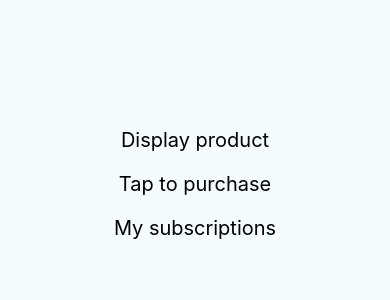
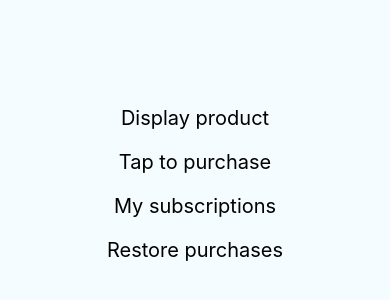
Before and after one commit to Purchasely/Purchasely-ReactNative, a React Native app in the folder example/: screen / in a window 390 px wide. Shown: the part 238-538 px from the top of the page. Built offline with nearby package versions, Linux system fonts and the light colour scheme; what react-native-purchasely would draw is missing.

Commit message:
fix: initial
This version supports the synchronous anonymousId getter and starts to 1.0.0 version

```diff
--- a/example/App.js
+++ b/example/App.js
@@ -23,9 +23,8 @@ Purchasely.startWithAPIKey(
 Purchasely.setLogLevel(Purchasely.logLevelDebug);
 Purchasely.setAppUserId('DEMO_USER');
 Purchasely.isReadyToPurchase(true);
-Purchasely.getAnonymousUserId((anonymousUserId) => {
-  console.log('Anonymous User Id is ' + anonymousUserId);
-});
+
+console.log('Anonymous userId: ' + Purchasely.getAnonymousUserId());
 
 Purchasely.productWithIdentifier(
   'PURCHASELY_PLUS',
@@ -74,28 +73,6 @@ Purchasely.userSubscriptions(
   }
 );
 
-console.log(' ==> Restorations');
-Purchasely.restoreAllProducts(
-  (errorMsg) => {
-    console.log('Restoration error');
-    console.error(errorMsg);
-  },
-  (restored) => {
-    console.log(' ==> Restored');
-  }
-);
-
-Purchasely.handle(
-  'ply://products/PURCHASELY_PLUS/default',
-  (errorMsg) => {
-    console.log('Deeplink error');
-    console.error(errorMsg);
-  },
-  (handled) => {
-    console.log(' ==> Deeplink handled');
-  }
-);
-
 class App extends Component {
   _onPressProduct() {
     Purchasely.presentProductWithIdentifier(
@@ -126,6 +103,18 @@ class App extends Component {
     Purchasely.presentSubscriptions();
   }
 
+  _onPressRestore() {
+    Purchasely.restoreAllProducts(
+      (errorMsg) => {
+        console.log('Restoration error');
+        console.error(errorMsg);
+      },
+      (restored) => {
+        console.log(' ==> Restored');
+      }
+    );
+  }
+
   render() {
     return (
       <View style={styles.container}>
@@ -137,6 +126,9 @@ class App extends Component {
         </TouchableHighlight>
         <TouchableHighlight onPress={this._onPressSubscriptions}>
           <Text style={styles.text}>My subscriptions</Text>
+        </TouchableHighlight>
+        <TouchableHighlight onPress={this._onPressRestore}>
+          <Text style={styles.text}>Restore purchases</Text>
         </TouchableHighlight>
       </View>
     );
--- a/example/index.js
+++ b/example/index.js
@@ -1,5 +1,4 @@
 import { AppRegistry } from 'react-native';
 import App from './App';
 import { name as appName } from './app.json';
-
 AppRegistry.registerComponent(appName, () => App);
--- a/package.json
+++ b/package.json
@@ -1,7 +1,7 @@
 {
   "name": "react-native-purchasely",
   "title": "Purchasely React Native",
-  "version": "2.2.0",
+  "version": "1.0.0",
   "description": "Purchasely is a solution to ease the integration and boost your In-App Purchase & Subscriptions on the App Store, Google Play Store and Huawei App Gallery.",
   "main": "index.js",
   "types": "index.d.ts",
```
Also changed, not shown: 5 other files (tests, documents, lock files or other folders).
